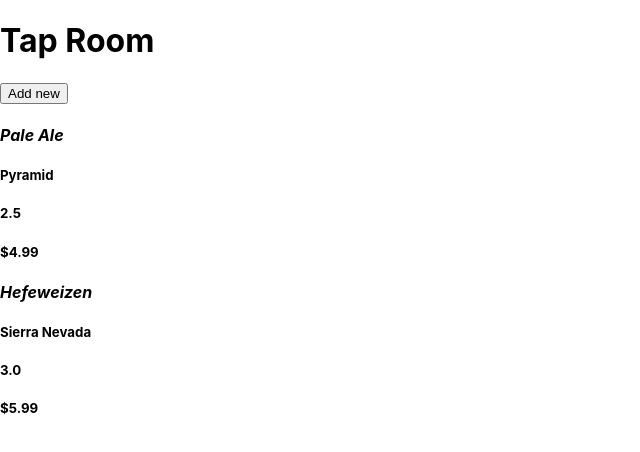
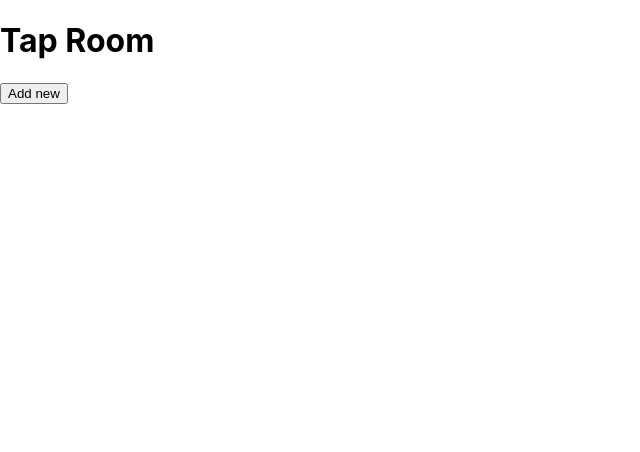
Before and after one commit to reeder32/tap-room, a React (Create React App) app: page / in a window 1280 px wide. Shown: the top 452 px of the page, without its empty margins (0-640 px from the left). Built offline with nearby package versions, Linux system fonts and the light colour scheme.

Commit message:
:truck: add details and form navigation

```diff
--- a/src/components/ProductCell.js
+++ b/src/components/ProductCell.js
@@ -4,7 +4,7 @@
 function ProductCell(props) {
   return (
     <React.Fragment>
-      <div>
+      <div onClick={() => props.whenCellClicked(props.id)}>
         <div className="product-details">
           <h4>
             <em>{props.name}</em>
--- a/src/components/ProductControl.js
+++ b/src/components/ProductControl.js
@@ -8,12 +8,15 @@
     super(props);
     this.state = {
       formVisibleOnPage: false,
+      masterProductList: [],
+      selectedProduct: null,
     };
   }
   handlePageChange = () => {
-    if (this.formVisibleOnPage) {
+    if (this.state.selectedProduct) {
       this.setState({
         formVisibleOnPage: false,
+        selectedProduct: null,
       });
     } else {
       this.setState((prevState) => ({
@@ -21,14 +24,38 @@
       }));
     }
   };
+  handleProductSelect = (id) => {
+    const selectedProduct = this.state.masterProductList.filter(
+      (product) => product.id === id
+    )[0];
+    this.setState({ selectedProduct: selectedProduct });
+  };
+  handleAddingNewProductToList = (newProduct) => {
+    const newMasterProductList =
+      this.state.masterProductList.concat(newProduct);
+    this.setState({
+      masterProductList: newMasterProductList,
+      formVisibleOnPage: false,
+    });
+  };
   render() {
     let visibleState = null;
     let buttonText = null;
-    if (!this.state.formVisibleOnPage) {
-      visibleState = <ProductList />;
+    if (this.state.selectedProduct) {
+      visibleState = <ProductDetail product={this.state.selectedProduct} />;
+      buttonText = "Back to products";
+    } else if (!this.state.formVisibleOnPage) {
+      visibleState = (
+        <ProductList
+          productList={this.state.masterProductList}
+          onCellSelection={this.handleProductSelect}
+        />
+      );
       buttonText = "Add new";
     } else {
-      visibleState = <ProductForm />;
+      visibleState = (
+        <ProductForm onNewProductCreation={this.handleAddingNewProductToList} />
+      );
       buttonText = "Back to products";
     }
 
--- a/src/components/ProductList.js
+++ b/src/components/ProductList.js
@@ -1,36 +1,28 @@
 import React from "react";
 import ProductCell from "./ProductCell";
+import PropTypes from "prop-types";
 
-const productList = [
-  {
-    name: "Pale Ale",
-    brand: "Pyramid",
-    price: "$4.99",
-    alcoholContent: "2.5",
-    remaining: 124,
-  },
-  {
-    name: "Hefeweizen",
-    brand: "Sierra Nevada",
-    price: "$5.99",
-    alcoholContent: "3.0",
-    remaining: 124,
-  },
-];
-function ProductList() {
+function ProductList(props) {
   return (
     <React.Fragment>
-      {productList.map((product, index) => (
+      {props.productList.map((product) => (
         <ProductCell
+          whenCellClicked={props.onCellSelection}
           name={product.name}
           brand={product.brand}
           price={product.price}
           alcoholContent={product.alcoholContent}
-          key={index}
+          id={product.id}
+          key={product.id}
         />
       ))}
     </React.Fragment>
   );
 }
 
+ProductList.propTypes = {
+  productList: PropTypes.array,
+  onCellSelection: PropTypes.func,
+};
+
 export default ProductList;
```
